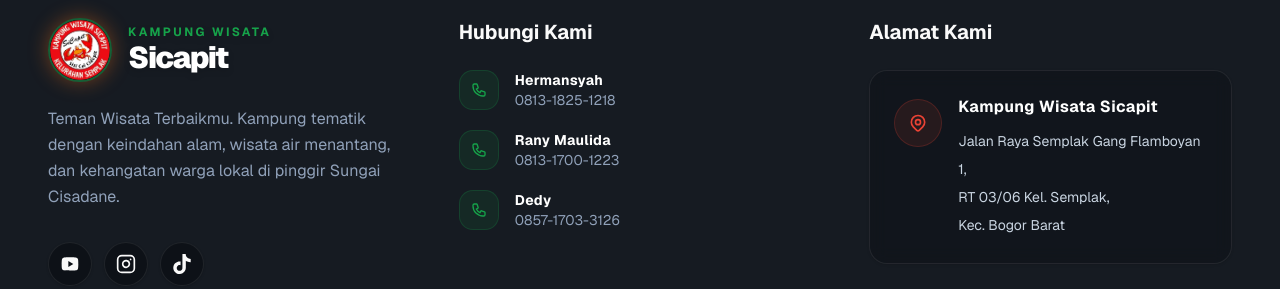
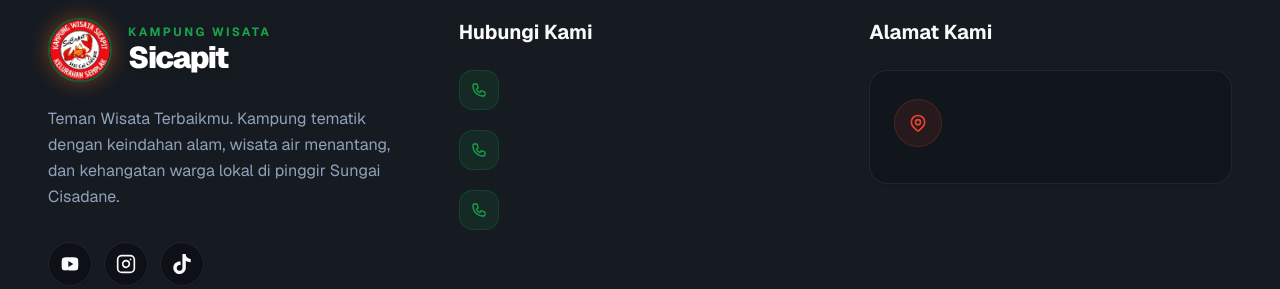
Before and after one commit to IR2816/website-sicapit, a Next.js app: page / in a window 1280 px wide. Shown: the part 8916-9205 px from the top of the page. Built offline with nearby package versions, Linux system fonts and the light colour scheme.

Commit message:
move a few data to .env for more easier change in the future

```diff
--- a/src/components/Footer.tsx
+++ b/src/components/Footer.tsx
@@ -1,6 +1,28 @@
 import Image from "next/image";
 
 export function SiteFooter() {
+  // Kontak dari env
+  const contacts = [
+    {
+      name: process.env.NEXT_PUBLIC_CONTACT_1_NAME,
+      phone: process.env.NEXT_PUBLIC_CONTACT_1_PHONE,
+    },
+    {
+      name: process.env.NEXT_PUBLIC_CONTACT_2_NAME,
+      phone: process.env.NEXT_PUBLIC_CONTACT_2_PHONE,
+    },
+    {
+      name: process.env.NEXT_PUBLIC_CONTACT_3_NAME,
+      phone: process.env.NEXT_PUBLIC_CONTACT_3_PHONE,
+    },
+  ];
+
+  // Alamat dari env
+  const addressTitle = process.env.NEXT_PUBLIC_ADDRESS_TITLE;
+  const addressLine1 = process.env.NEXT_PUBLIC_ADDRESS_LINE1;
+  const addressLine2 = process.env.NEXT_PUBLIC_ADDRESS_LINE2;
+  const addressLine3 = process.env.NEXT_PUBLIC_ADDRESS_LINE3;
+
   return (
     <footer className="pt-20 pb-10 border-t border-line bg-surface-strong relative z-20 mt-auto">
       <div className="container mx-auto px-6 md:px-12">
@@ -35,33 +57,17 @@ export function SiteFooter() {
           <div className="flex flex-col">
             <h3 className="font-heading font-bold text-xl mb-6">Hubungi Kami</h3>
             <ul className="space-y-5">
-              <li className="flex items-center gap-4 group">
+              {contacts.map((contact, idx) => (
+                <li key={idx} className="flex items-center gap-4 group">
                   <div className="w-10 h-10 rounded-xl bg-brand/10 flex items-center justify-center text-brand shrink-0 border border-brand/20 group-hover:bg-brand group-hover:text-white transition-colors duration-300">
                     <svg className="w-4 h-4 flex-shrink-0" fill="none" stroke="currentColor" viewBox="0 0 24 24"><path strokeLinecap="round" strokeLinejoin="round" strokeWidth="2" d="M3 5a2 2 0 012-2h3.28a1 1 0 01.948.684l1.498 4.493a1 1 0 01-.502 1.21l-2.257 1.13a11.042 11.042 0 005.516 5.516l1.13-2.257a1 1 0 011.21-.502l4.493 1.498a1 1 0 01.684.949V19a2 2 0 01-2 2h-1C9.716 21 3 14.284 3 6V5z"/></svg>
                   </div>
                   <div>
-                  <p className="text-white text-sm font-bold tracking-wide">Hermansyah</p>
-                  <p className="text-slate-400 text-sm">0813-1825-1218</p>
+                    <p className="text-white text-sm font-bold tracking-wide">{contact.name}</p>
+                    <p className="text-slate-400 text-sm">{contact.phone}</p>
                   </div>
                 </li>
-              <li className="flex items-center gap-4 group">
-                <div className="w-10 h-10 rounded-xl bg-brand/10 flex items-center justify-center text-brand shrink-0 border border-brand/20 group-hover:bg-brand group-hover:text-white transition-colors duration-300">
-                  <svg className="w-4 h-4 flex-shrink-0" fill="none" stroke="currentColor" viewBox="0 0 24 24"><path strokeLinecap="round" strokeLinejoin="round" strokeWidth="2" d="M3 5a2 2 0 012-2h3.28a1 1 0 01.948.684l1.498 4.493a1 1 0 01-.502 1.21l-2.257 1.13a11.042 11.042 0 005.516 5.516l1.13-2.257a1 1 0 011.21-.502l4.493 1.498a1 1 0 01.684.949V19a2 2 0 01-2 2h-1C9.716 21 3 14.284 3 6V5z"/></svg>
-                </div>
-                <div>
-                  <p className="text-white text-sm font-bold tracking-wide">Rany Maulida</p>
-                  <p className="text-slate-400 text-sm">0813-1700-1223</p>
-                </div>
-              </li>
-              <li className="flex items-center gap-4 group">
-                <div className="w-10 h-10 rounded-xl bg-brand/10 flex items-center justify-center text-brand shrink-0 border border-brand/20 group-hover:bg-brand group-hover:text-white transition-colors duration-300">
-                  <svg className="w-4 h-4 flex-shrink-0" fill="none" stroke="currentColor" viewBox="0 0 24 24"><path strokeLinecap="round" strokeLinejoin="round" strokeWidth="2" d="M3 5a2 2 0 012-2h3.28a1 1 0 01.948.684l1.498 4.493a1 1 0 01-.502 1.21l-2.257 1.13a11.042 11.042 0 005.516 5.516l1.13-2.257a1 1 0 011.21-.502l4.493 1.498a1 1 0 01.684.949V19a2 2 0 01-2 2h-1C9.716 21 3 14.284 3 6V5z"/></svg>
-                </div>
-                <div>
-                  <p className="text-white text-sm font-bold tracking-wide">Dedy</p>
-                  <p className="text-slate-400 text-sm">0857-1703-3126</p>
-                </div>
-              </li>
+              ))}
             </ul>
           </div>
 
@@ -73,10 +79,10 @@ export function SiteFooter() {
                 <svg className="w-5 h-5 flex-shrink-0" fill="none" stroke="currentColor" viewBox="0 0 24 24"><path strokeLinecap="round" strokeLinejoin="round" strokeWidth="2" d="M17.657 16.657L13.414 20.9a1.998 1.998 0 01-2.827 0l-4.244-4.243a8 8 0 1111.314 0z"/><path strokeLinecap="round" strokeLinejoin="round" strokeWidth="2" d="M15 11a3 3 0 11-6 0 3 3 0 016 0z"/></svg>
               </div>
               <p className="text-slate-300 text-sm leading-loose">
-                <strong className="text-white block mb-2 text-base font-bold tracking-wide">Kampung Wisata Sicapit</strong>
-                Jalan Raya Semplak Gang Flamboyan 1,<br/>
-                RT 03/06 Kel. Semplak,<br/>
-                Kec. Bogor Barat
+                <strong className="text-white block mb-2 text-base font-bold tracking-wide">{addressTitle}</strong>
+                {addressLine1}<br/>
+                {addressLine2}<br/>
+                {addressLine3}
               </p>
             </div>
           </div>
```
Lines whose indentation alone changed are shown as unchanged.
